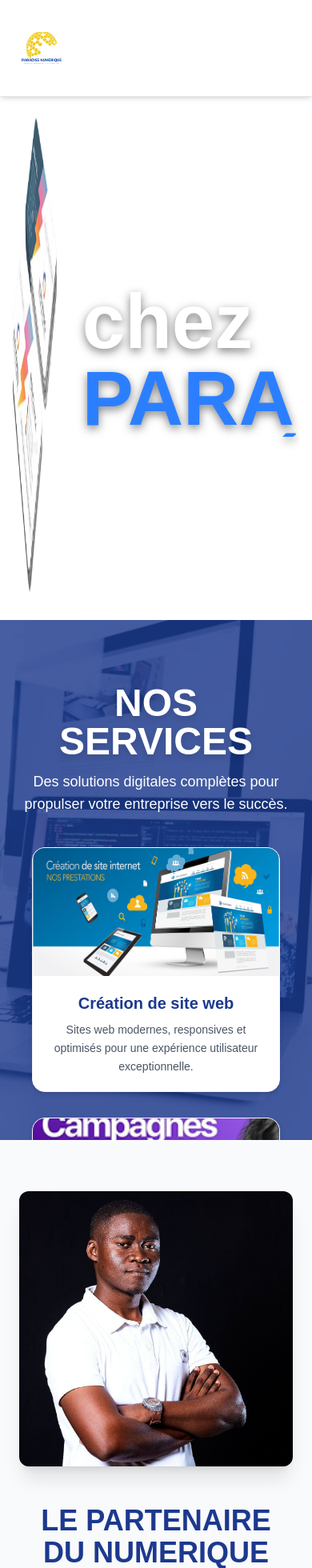
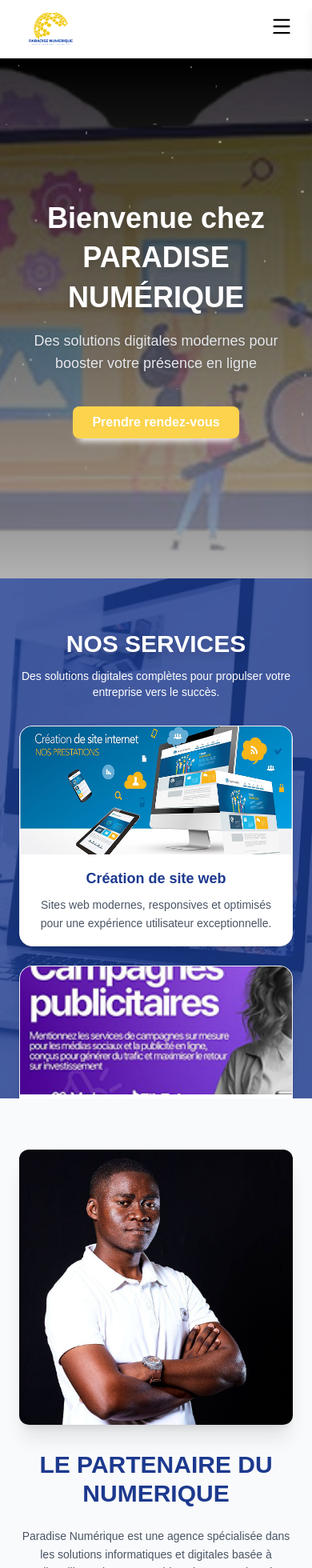
Before and after one commit to ChefOnanga27/paradise-numerique, a React (Vite) app: page / in a window 390 px wide. Shown: the top 1960 px of the page at 80% size. Built offline with nearby package versions, Linux system fonts and the light colour scheme.

Commit message:
2nd commit

```diff
--- a/package.json
+++ b/package.json
@@ -11,6 +11,7 @@
   },
   "dependencies": {
     "@tailwindcss/vite": "^4.1.14",
+    "lucide-react": "^0.548.0",
     "react": "^19.1.1",
     "react-dom": "^19.1.1",
     "react-router-dom": "^7.9.4"
--- a/src/components/Hero/Hero.jsx
+++ b/src/components/Hero/Hero.jsx
@@ -1,43 +1,84 @@
-import React, { useState, useEffect } from 'react'
-import affiches from "../../assets/affiches.png"
+import React from "react";
+import remove3 from "../../assets/remove3.png";
 
 function Hero() {
-  const [showFirstText, setShowFirstText] = useState(true)
+  return (
+    <section className="relative w-full min-h-[650px] flex flex-col md:flex-row items-center justify-center overflow-hidden bg-gradient-to-b from-black to-white/20">
+      {/* Particules étoiles */}
+      <div className="absolute inset-0 overflow-hidden">
+        {[...Array(50)].map((_, i) => (
+          <div
+            key={i}
+            className="absolute bg-white rounded-full opacity-70 animate-star"
+            style={{
+              width: `${Math.random() * 3 + 1}px`,
+              height: `${Math.random() * 3 + 1}px`,
+              top: `${Math.random() * 100}%`,
+              left: `${Math.random() * 100}%`,
+              animationDelay: `${Math.random() * 10}s`,
+              animationDuration: `${5 + Math.random() * 10}s`,
+            }}
+          />
+        ))}
+      </div>
 
-  useEffect(() => {
-    const interval = setInterval(() => {
-      setShowFirstText(prev => !prev)
-    }, 4000) // changement toutes les 4 secondes
-    return () => clearInterval(interval)
-  }, [])
+      {/* Image de fond mobile */}
+      <div className="absolute inset-0 md:hidden">
+        <img
+          src={remove3}
+          alt="Affiche Paradise Numérique"
+          className="w-full h-full object-cover opacity-30"
+        />
+        <div className="absolute inset-0 bg-black/30"></div>
+      </div>
 
-  return (
-    <section className="h-[70vh] mx-4 flex items-center justify-center relative overflow-hidden  md:grid-cols-2 min-h-[650px]">
-        <div className='w-full h-full animate-pulse'>
-      <img
-        src={affiches}
-        alt="Visuel d'affiche"
-        className="w-full h-full object-fit"
-      />
+      {/* Texte et bouton */}
+      <div className="relative z-10 w-full md:w-1/2 flex flex-col items-center md:items-start justify-center px-6 md:px-16 text-center md:text-left">
+        <h1 className="text-4xl sm:text-5xl md:text-6xl font-bold text-white leading-snug mb-4 drop-shadow-lg">
+          Bienvenue chez PARADISE NUMÉRIQUE
+        </h1>
+
+        <h2 className="text-lg sm:text-xl md:text-2xl mb-6 text-gray-200 drop-shadow-sm">
+          Des solutions digitales modernes pour booster votre présence en ligne
+        </h2>
+
+        <button className="mt-4 primary-btn ">
+          Prendre rendez-vous
+        </button>
       </div>
-      <div className="text-8xl ml-8 font-bold text-white drop-shadow-[0_4px_6px_rgba(0,0,0,0.5)] relative h-[12rem] overflow-hidden">
-        <div
-          className={`transition-transform duration-1000 ${
-            showFirstText ? 'translate-y-0' : '-translate-y-[6rem]'
-          }`}
-        >
-          <h1>
-            Bienvenue chez <br />
-            <span className="text-blue-500"> PARADISE NUMÉRIQUE</span>
-          </h1>
-          <h1>
-            Notre agence qui transforme vos idées<br />
-            et fait vivre vos entreprises
-          </h1>
-        </div>
+
+      {/* Image droite desktop */}
+      <div className="hidden md:flex relative w-1/3 h-[500px] md:h-[600px] justify-end">
+        <img
+          src={remove3}
+          alt="Affiche Paradise Numérique"
+          className="w-full h-full object-contain"
+        />
       </div>
+
+      {/* Keyframes pour étoiles */}
+      <style jsx>{`
+        @keyframes star {
+          0% {
+            transform: translateY(0) translateX(0) scale(1);
+            opacity: 0.5;
+          }
+          50% {
+            opacity: 1;
+          }
+          100% {
+            transform: translateY(-800px) translateX(50px) scale(1.5);
+            opacity: 0;
+          }
+        }
+        .animate-star {
+          animation-name: star;
+          animation-timing-function: linear;
+          animation-iteration-count: infinite;
+        }
+      `}</style>
     </section>
-  )
+  );
 }
 
-export default Hero
+export default Hero;
--- a/src/components/Navbar/Navbar.jsx
+++ b/src/components/Navbar/Navbar.jsx
@@ -1,43 +1,94 @@
-import React from 'react'
-import logo from "../../assets/logo.png"
+import React, { useState } from "react";
+import { Menu, X } from "lucide-react"; // icons
+import logo from "../../assets/logo.png";
 
 const NavbarMenu = [
-  { id:1, title:"Accueil", path:"/" },
-  { id:2, title:"Services", path:"#services" },
-  { id:3, title:"A propos", path:"#about" },
-  { id:4, title:"Notre Team", path:"#team" },
-  { id:5, title:"Contact", path:"#contact" },
+  { id: 1, title: "Accueil", path: "/" },
+  { id: 2, title: "Services", path: "#services" },
+  { id: 3, title: "A propos", path: "#about" },
+  { id: 4, title: "Notre Team", path: "#team" },
+  { id: 5, title: "Contact", path: "#contact" },
 ];
 
 const Navbar = () => {
+  const [isOpen, setIsOpen] = useState(false);
+
+  const toggleMenu = () => setIsOpen(!isOpen);
+
   return (
-    <nav className='border-b border-gray-200 shadow-md bg-white sticky top-0 z-50 mb-1'>
-      <div className='center p-4 sm:p-6 lg:p-6 xl:p-2 2xl:p-6 py-10 flex justify-between items-center'>
+    <nav className="border-b border-gray-200 shadow-md bg-white sticky top-0 z-50">
+      <div className="max-w-7xl mx-auto px-6 py-4 flex justify-between items-center">
         {/* Logo */}
-        <div>
-          <img src={logo} alt="logo" className='h-10 w-18 flex'/>
+        <div className="flex items-center gap-2">
+          <img src={logo} alt="logo" className="h-10 w-auto" />
         </div>
 
-        {/* Menu */}
-        <div className='hidden lg:block'>
-          <ul className='flex items-center gap-4'>
-            {
-              NavbarMenu.map((menu)=> (
-                <li key={menu.id}>
-                  <a href={menu.path}
-                     className='inline-block py-2 px-3 hover:text-blue-500 relative group'>
-                    <div className='w-2 h-2 bg-blue-300 absolute left-1/2 -translate-x-1/2 top-1/2 bottom-0 group-hover:block hidden'></div>
-                    {menu.title}
-                  </a>
-                </li>
-              ))
-            }
-            <button className='primary-btn'>Demander un devis</button>
+        {/* Menu Desktop */}
+        <div className="hidden lg:flex items-center gap-6">
+          <ul className="flex items-center gap-4">
+            {NavbarMenu.map((menu) => (
+              <li key={menu.id}>
+                <a
+                  href={menu.path}
+                  className="inline-block py-2 px-3 hover:text-blue-500 relative group"
+                >
+                  {menu.title}
+                </a>
+              </li>
+            ))}
           </ul>
+          <button className="primary-btn">Demander un devis</button>
+        </div>
+
+        {/* Menu Mobile Button */}
+        <div className="lg:hidden">
+          <button onClick={toggleMenu}>
+            {isOpen ? <X size={28} /> : <Menu size={28} />}
+          </button>
         </div>
       </div>
+
+      {/* Sidebar Mobile */}
+      <div
+        className={`fixed top-0 right-0 w-2/3 h-full bg-white shadow-lg z-40 transform ${
+          isOpen ? "translate-x-0" : "translate-x-full"
+        } transition-transform duration-300 ease-in-out`}
+      >
+        <div className="flex justify-between items-center px-6 py-4 border-b">
+          <img src={logo} alt="logo" className="h-10" />
+          <button onClick={toggleMenu}>
+            <X size={28} />
+          </button>
+        </div>
+
+        <ul className="flex flex-col items-start px-6 py-6 space-y-6">
+          {NavbarMenu.map((menu) => (
+            <li key={menu.id} className="w-full">
+              <a
+                href={menu.path}
+                onClick={() => setIsOpen(false)}
+                className="block w-full py-2 text-lg font-medium text-gray-700 hover:text-blue-500 transition"
+              >
+                {menu.title}
+              </a>
+            </li>
+          ))}
+        </ul>
+
+        <div className="px-6 mt-6">
+          <button className="primary-btn w-full">Demander un devis</button>
+        </div>
+      </div>
+
+      {/* Overlay sombre (pour fermer la sidebar) */}
+      {isOpen && (
+        <div
+          onClick={toggleMenu}
+          className="fixed inset-0 bg-black bg-opacity-40 z-30 lg:hidden"
+        ></div>
+      )}
     </nav>
-  )
-}
+  );
+};
 
-export default Navbar
+export default Navbar;
--- a/src/pages/Index.jsx
+++ b/src/pages/Index.jsx
@@ -17,9 +17,8 @@
       {/* Section Hero */}
       <Hero />
 
-      {/* Section "Ils nous font confiance" */}
       {/* Section Services */}
-     <section className="relative w-full  overflow-hidden flex-col items-center justify-start grid grid-cols-1 md:grid-cols-2 min-h-[650px]">
+<section className="relative w-full overflow-hidden flex flex-col items-center justify-start min-h-[650px]">
   {/* Image de fond */}
   <img
     src={hero}
@@ -28,29 +27,28 @@
   />
 
   {/* Masque bleu sombre avec texte centré */}
-  <div className="absolute inset-0 bg-blue-900/80 flex flex-col items-center text-white px-4 pt-20">
-    <h1 className="text-5xl font-bold mb-3 drop-shadow-lg text-center">
+  <div className="absolute inset-0 bg-blue-900/80 flex flex-col items-center text-white px-4 pt-16 sm:pt-20">
+    <h1 className="text-3xl sm:text-4xl md:text-5xl font-bold mb-3 drop-shadow-lg text-center">
       NOS SERVICES
     </h1>
-    <p className="text-lg max-w-2xl text-center mb-10">
+    <p className="text-sm sm:text-base md:text-lg max-w-2xl text-center mb-8 sm:mb-10">
       Des solutions digitales complètes pour propulser votre entreprise vers le succès.
     </p>
 
-    {/* Grille des cartes centrée */}
-    <div className="grid grid-cols-1 sm:grid-cols-2 lg:grid-cols-3 gap-8 justify-center items-center w-full max-w-6xl px-6">
-
+    {/* Grille des cartes */}
+    <div className="grid grid-cols-1 sm:grid-cols-2 lg:grid-cols-3 gap-6 sm:gap-8 justify-center items-center w-full max-w-6xl px-2 sm:px-4 md:px-6">
       {/* Carte 1 */}
       <div className="bg-white rounded-2xl shadow-md hover:shadow-lg hover:scale-105 transform transition-all duration-300 overflow-hidden border border-gray-100 flex flex-col items-center text-center">
         <img
           src={internet}
           alt="Création de site web"
-          className="w-full h-40 object-cover"
+          className="w-full h-40 sm:h-48 object-cover"
         />
-        <div className="p-5 flex flex-col items-center">
-          <h3 className="text-xl font-semibold text-blue-900 mb-2 text-center">
+        <div className="p-4 sm:p-5 flex flex-col items-center">
+          <h3 className="text-lg sm:text-xl font-semibold text-blue-900 mb-2">
             Création de site web
           </h3>
-          <p className="text-gray-600 text-sm leading-relaxed text-center">
+          <p className="text-gray-600 text-sm sm:text-base leading-relaxed">
             Sites web modernes, responsives et optimisés pour une expérience utilisateur exceptionnelle.
           </p>
         </div>
@@ -61,13 +59,13 @@
         <img
           src={campagne}
           alt="Marketing digital"
-          className="w-full h-40 object-cover"
+          className="w-full h-40 sm:h-48 object-cover"
         />
-        <div className="p-5 flex flex-col items-center">
-          <h3 className="text-xl font-semibold text-blue-900 mb-2 text-center">
+        <div className="p-4 sm:p-5 flex flex-col items-center">
+          <h3 className="text-lg sm:text-xl font-semibold text-blue-900 mb-2">
             Marketing digital
           </h3>
-          <p className="text-gray-600 text-sm leading-relaxed text-center">
+          <p className="text-gray-600 text-sm sm:text-base leading-relaxed">
             Campagnes ciblées, référencement SEO et gestion des réseaux sociaux.
           </p>
         </div>
@@ -78,26 +76,33 @@
         <img
           src={logopro}
           alt="Design graphique"
-          className="w-full h-40 object-cover"
+          className="w-full h-40 sm:h-48 object-cover"
         />
-        <div className="p-5 flex flex-col items-center">
-          <h3 className="text-xl font-semibold text-blue-900 mb-2 text-center">
+        <div className="p-4 sm:p-5 flex flex-col items-center">
+          <h3 className="text-lg sm:text-xl font-semibold text-blue-900 mb-2">
             Design graphique
           </h3>
-          <p className="text-gray-600 text-sm leading-relaxed text-center">
+          <p className="text-gray-600 text-sm sm:text-base leading-relaxed">
             Création d’identités visuelles fortes et cohérentes pour votre marque.
           </p>
         </div>
       </div>
-
-      {/* Tu peux ajouter d'autres cartes ici */}
     </div>
 
-    <a href="/services" className="primary-btn mt-12">Découvrir plus</a>
+    {/* Bouton Découvrir plus */}
+    <a
+      href="/services"
+      className="primary-btn mt-6 sm:mt-8 px-5 sm:px-6 py-2 sm:py-3"
+    >
+      Découvrir plus
+    </a>
   </div>
 </section>
+
+
+      {/* Section Partenaire */}
       <section className="w-full bg-gray-50 py-16">
-  <div className="flex flex-col md:flex-row items-center gap-12 max-w-6xl mx-auto px-6">
+        <div className="flex flex-col md:flex-row items-center gap-8 md:gap-12 max-w-6xl mx-auto px-6">
           {/* Image */}
           <div className="flex-shrink-0 w-full md:w-1/3">
             <img
@@ -109,10 +114,10 @@
 
           {/* Texte */}
           <div className="w-full md:w-2/3 text-center md:text-left">
-      <h1 className="text-4xl md:text-5xl font-bold mb-6 text-blue-900">
+            <h1 className="text-3xl sm:text-4xl md:text-5xl font-bold mb-6 text-blue-900">
               LE PARTENAIRE DU NUMERIQUE
             </h1>
-     <p className="text-gray-600 text-base md:text-lg leading-relaxed">
+            <p className="text-gray-600 text-sm sm:text-base md:text-lg leading-relaxed">
               Paradise Numérique est une agence spécialisée dans les solutions informatiques et digitales basée à Libreville, Gabon. Nous aidons les entreprises à développer leur présence en ligne, optimiser leurs systèmes et automatiser leurs processus grâce à des technologies innovantes.
               <br /><br />
               Notre équipe combine expertise technique et créativité pour fournir des services adaptés à vos besoins : création de sites web, marketing digital, design graphique, développement mobile et support informatique. Nous accompagnons chaque client pour transformer ses idées en projets concrets et rentables.
@@ -120,57 +125,27 @@
           </div>
         </div>
       </section>
+
       <section>
         <Banner />
       </section>
+
+      {/* Section Logos partenaires */}
       <div className="bg-yellow-500 w-full shadow-md py-6 flex flex-col items-center justify-center">
-  <h2 className="text-white text-2xl font-semibold text-center mb-4">
+        <h2 className="text-white text-xl sm:text-2xl font-semibold text-center mb-4">
           Ils nous font confiance
         </h2>
 
         {/* Logos des partenaires */}
-  <div className="flex flex-wrap items-center justify-center gap-8">
-    {/* Exemple partenaire */}
-    <div className="flex flex-col border-full items-center">
-      <img
-        src={onix}
-        alt="Onixfoot"
-        className="h-16 object-contain"
-      />
-      <span className="text-white mt-2 text-sm">OnixFoot</span>
+        <div className="flex flex-wrap items-center justify-center gap-6 sm:gap-8">
+          {[{img:onix,name:"OnixFoot"},{img:ekena,name:"Ekena"},{img:opopo,name:"OPOPO"},{img:academy,name:"Academy Sport"}].map((p, i)=>(
+            <div key={i} className="flex flex-col items-center">
+              <img src={p.img} alt={p.name} className="h-12 sm:h-16 object-contain"/>
+              <span className="text-white mt-1 sm:mt-2 text-xs sm:text-sm">{p.name}</span>
             </div>
-
-    <div className="flex flex-col  border-full items-center">
-      <img
-        src={ekena}
-        alt="Partenaire 2"
-        className="h-16 object-contain"
-      />
-      <span className="text-white mt-2 text-sm">Ekena</span>
-    </div>
-
-    <div className="flex flex-col border-full items-center">
-      <img
-        src={opopo}
-        alt="Partenaire 3"
-        className="h-16 object-contain"
-      />
-      <span className="text-white mt-2  text-sm">OPOPO</span>
-    </div>
-
-    <div className="flex flex-col border-full items-center">
-      <img
-        src={academy}
-        alt="Partenaire 4"
-        className="h-16 object-contain"
-      />
-      <span className="text-white mt-2 text-sm">Academy Sport</span>
-    </div>
-
-    {/* Ajouter d'autres partenaires ici */}
+          ))}
         </div>
       </div>
-
     </div>
   )
 }
```
Also changed, not shown: 1 other file (tests, documents, lock files or other folders). Lines whose indentation alone changed are shown as unchanged.
